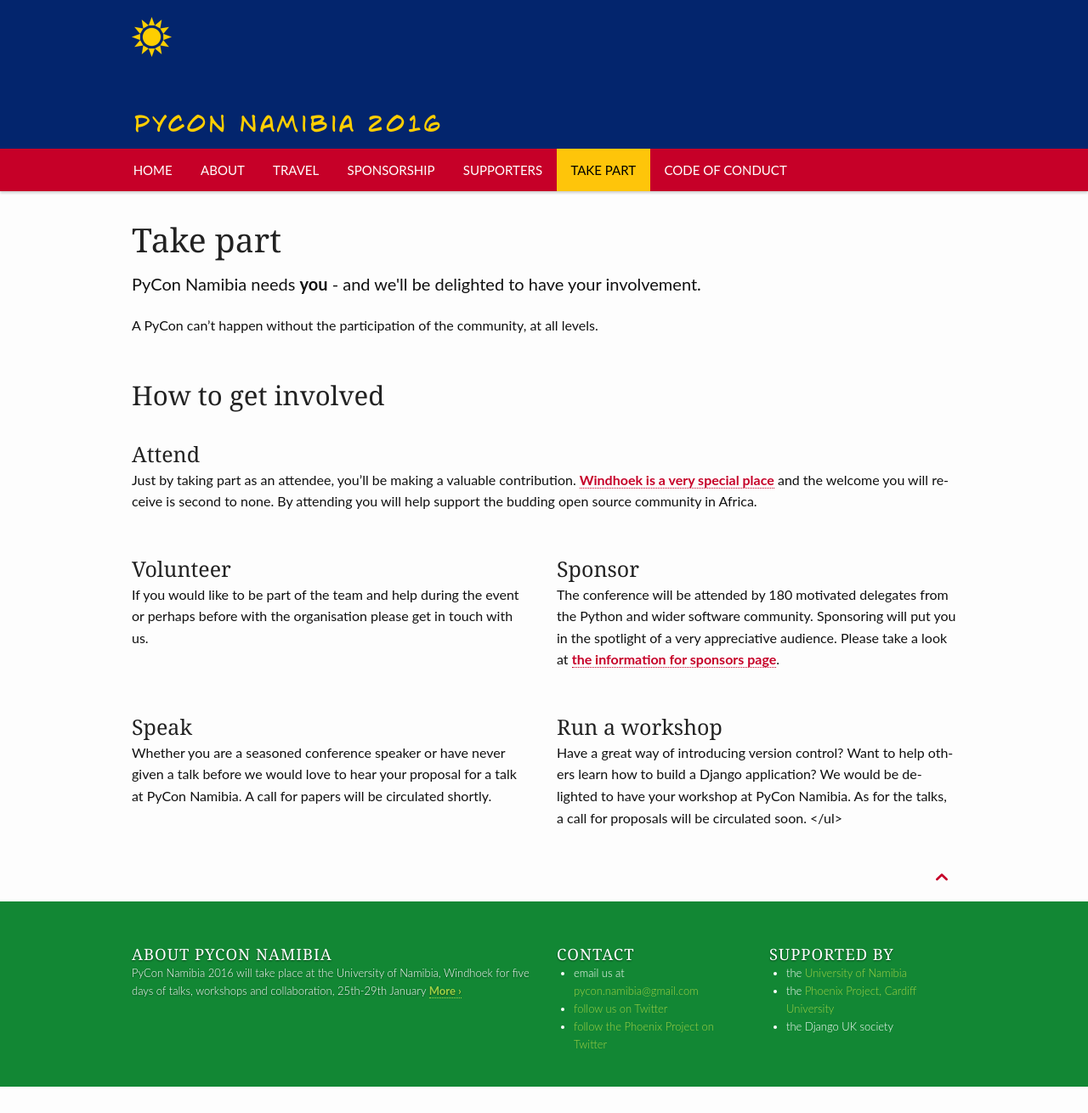
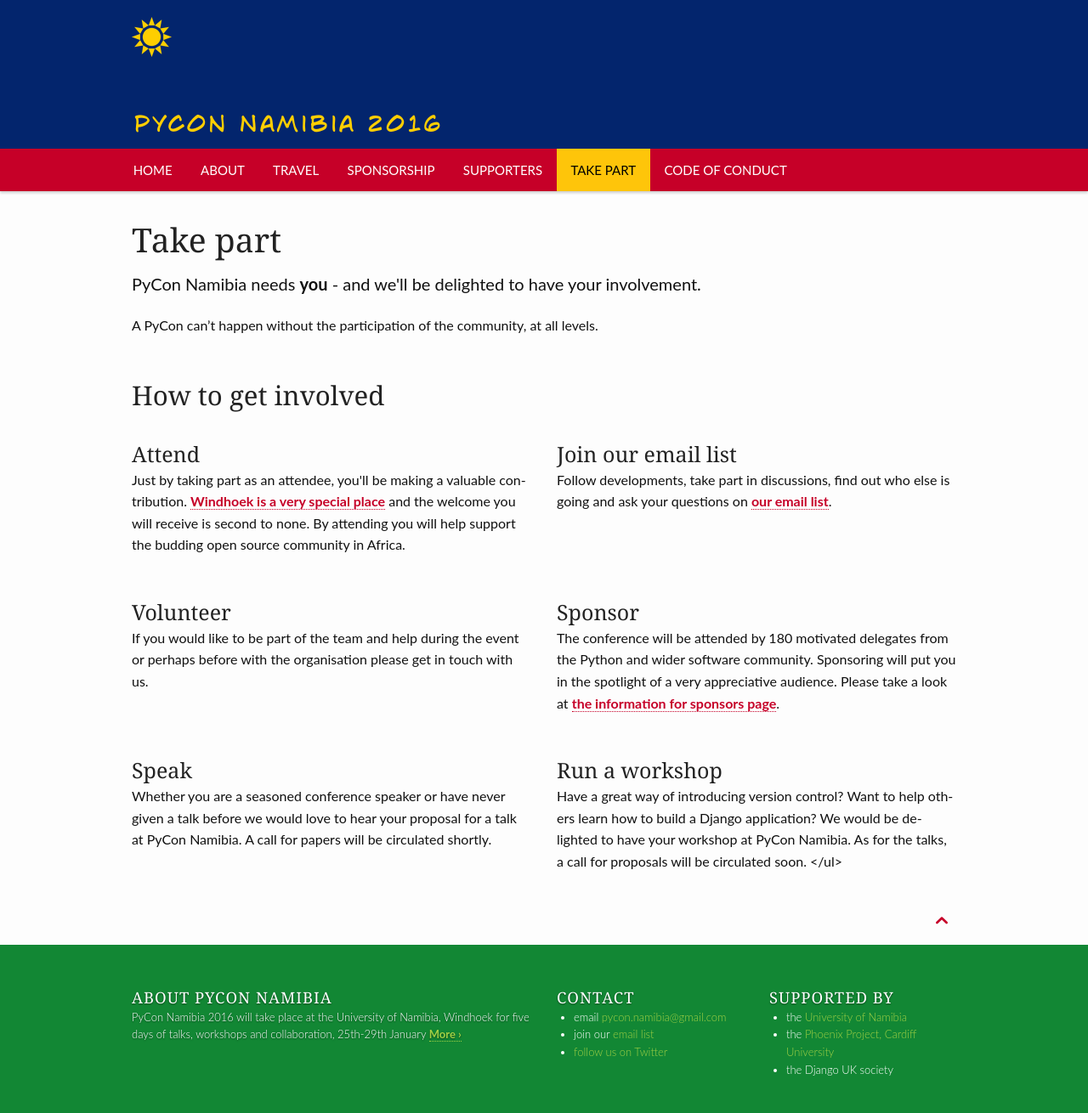
Before and after one commit to python-namibia/python-namibia.github.io-2016, a Jekyll site: the page built from pages/get-involved.md, in a window 1280 px wide. Shown: the whole page at 85% size. Built offline with Jekyll 4.4.1, drawn with Linux system fonts in a browser that asks for light colours; before the commit the page ends 1279 px from its top, so only the background shows below that.

Commit message:
Improved take part page

```diff
--- a/_includes/footer
+++ b/_includes/footer
@@ -21,10 +21,9 @@
           <div class="medium-6 large-3 columns">
             <h5 class="shadow-black">Contact</h5>
 		        <ul>
-		            <li>email us at <a href="mailto:pycon.namibia@gmail.com">pycon.namibia@gmail.com</a></li>
+		            <li>email <a href="mailto:pycon.namibia@gmail.com">pycon.namibia@gmail.com</a></li>
+		            <li>join our <a href="https://groups.google.com/forum/#!forum/pycon-namibia-public">email list</a></li>
 		            <li><a href="http://twitter.com/pythonnamibia">follow us on Twitter</a></li>
-		            <li><a href="http://twitter.com/PhoenixCUni">follow the Phoenix Project
-                    on Twitter</a></li>
 		        </ul>
 
           </div><!-- /.large-3.columns -->
--- a/pages/get-involved.md
+++ b/pages/get-involved.md
@@ -8,11 +8,26 @@
 
 ## How to get involved
 
-### Attend
+<div class="row">
+  <div class="large-6 columns">
+      <h3>Attend</h3>
 
-Just by taking part as an attendee, you'll be making a valuable contribution. [Windhoek is a very
-special place](/about/#venue) and the welcome you will receive is second to none.
-By attending you will help support the budding open source community in Africa.
+      <p>Just by taking part as an attendee, you'll be making a valuable contribution. <a
+      href="/about/venue">Windhoek is a very special place</a> and the welcome you will receive is
+      second to none. By attending you will help support the budding open source community in
+      Africa. </p>
+
+  </div>
+  <div class="large-6 columns">
+      <h3>Join our email list</h3>
+
+      <p>Follow developments, take part in discussions, find out who else is going and ask your
+      questions on <a href="https://groups.google.com/forum/#!forum/pycon-namibia-public">our email
+      list</a>.</p>
+
+  </div>
+</div>
+
 
 <div class="row">
   <div class="large-6 columns">
```
